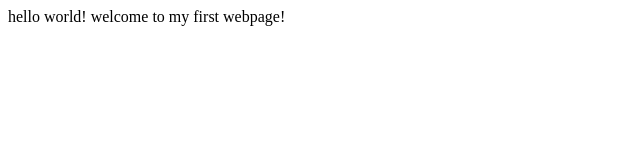
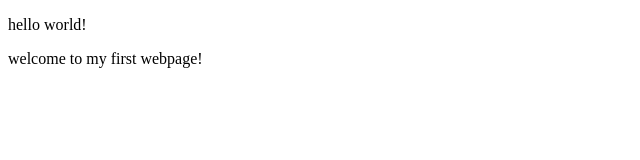
Before and after one commit to Nyagah-Tech/my-first-website, a plain HTML site: page my-first-website.html in a window 1280 px wide. Shown: the whole page, without its empty margins (0-640 px from the left). Drawn offline with Linux system fonts and the light colour scheme.

Commit message:
add paragraph block elment to the page

```diff
--- a/my-first-website.html
+++ b/my-first-website.html
@@ -4,7 +4,7 @@
         <title>my first webpage</title>
     </head>
     <body>
-        hello world!
-        welcome to my first webpage!
+        <p>hello world!</p>
+        <p>welcome to my first webpage!</p>
     </body>
 </html>
```
Also changed, not shown: my-favourite-things.html (added, +9 -0 lines).
